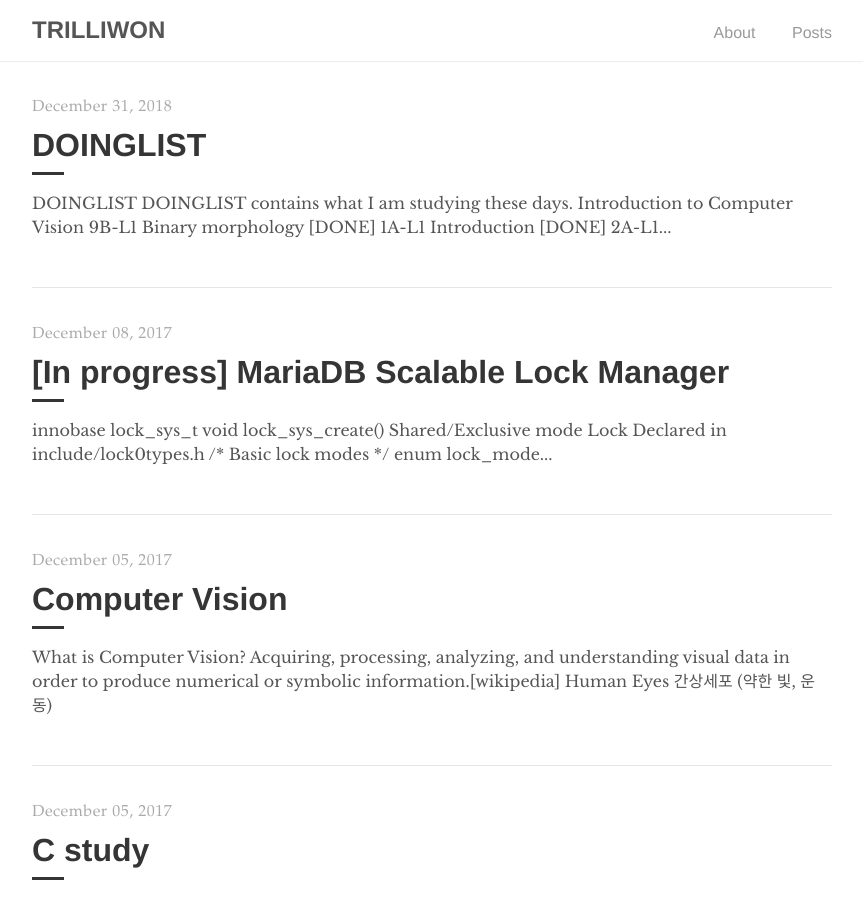
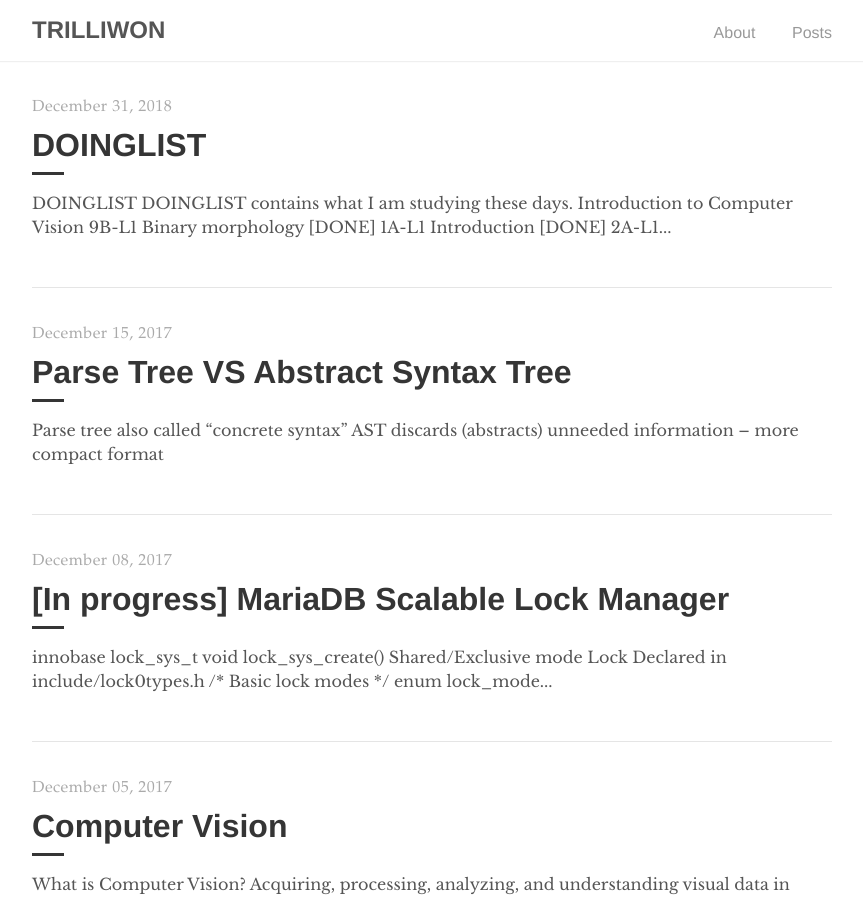
Before and after one commit to trilliwon/ABL, a Jekyll site: the page built from index.html, in a window 1280 px wide and 900 px high. Shown: the whole window, without its empty margins (208-1071 px from the left). Built offline with Jekyll 4.4.1, drawn with Linux system fonts in a browser that asks for light colours; the list of posts is cut into pages by our own code.

Commit message:
Fri Dec 15 21:44:15 KST 2017

```diff
--- /dev/null
+++ b/_posts/2017-12-15-parse-tree-vs-ast.md
@@ -0,0 +1,13 @@
+---
+layout: post
+title:  "Parse Tree VS Abstract Syntax Tree"
+date:   2017-12-15 21:40:00 +0900
+categories: compiler
+permalink: /compiler01/
+tag: [compiler, programming, parse tree, ast]
+---
+
+## Parse tree also called “concrete syntax”
+## AST discards (abstracts) unneeded information – more compact format
+
+![](http://www.trilliwon.com/blog/images/ptvsast.jpeg)
```
Also changed, not shown: _posts/2017-11-30-terms.md (+3 -0 lines), images/ptvsast.jpeg (added).
